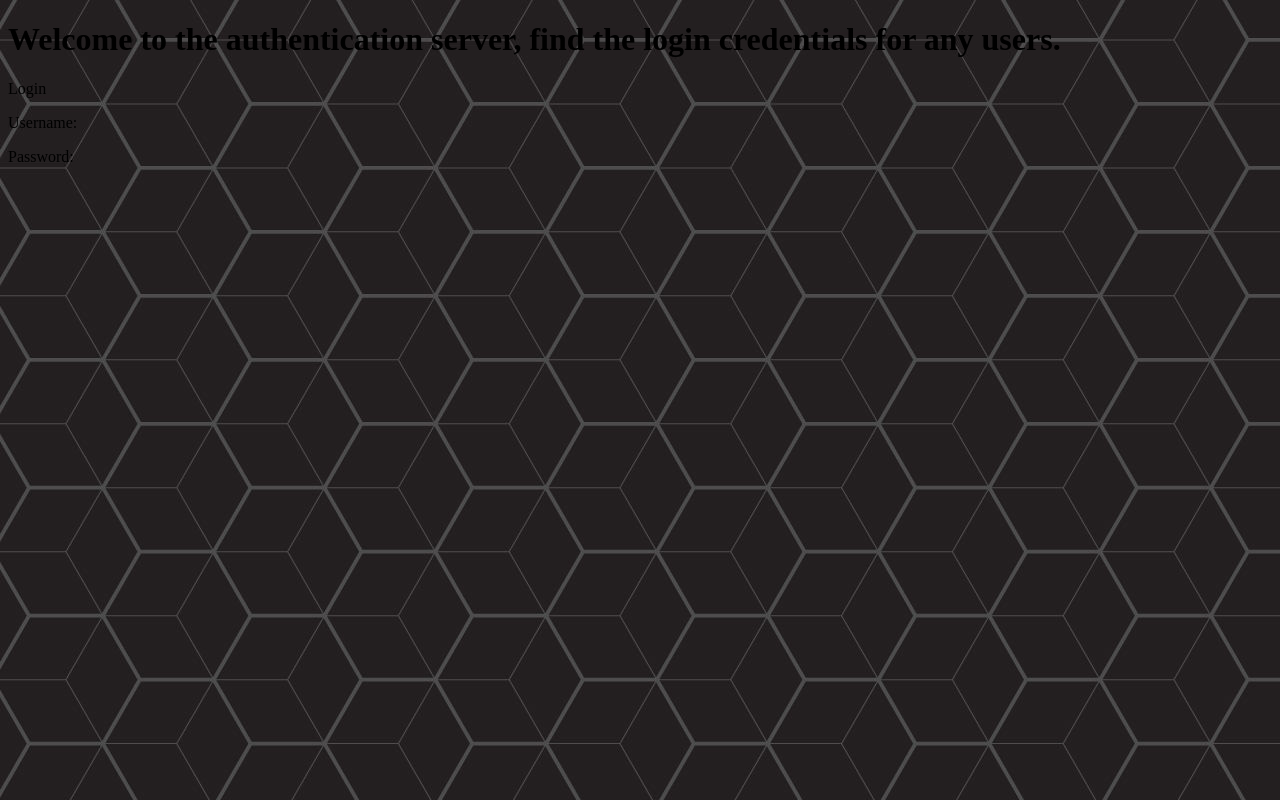
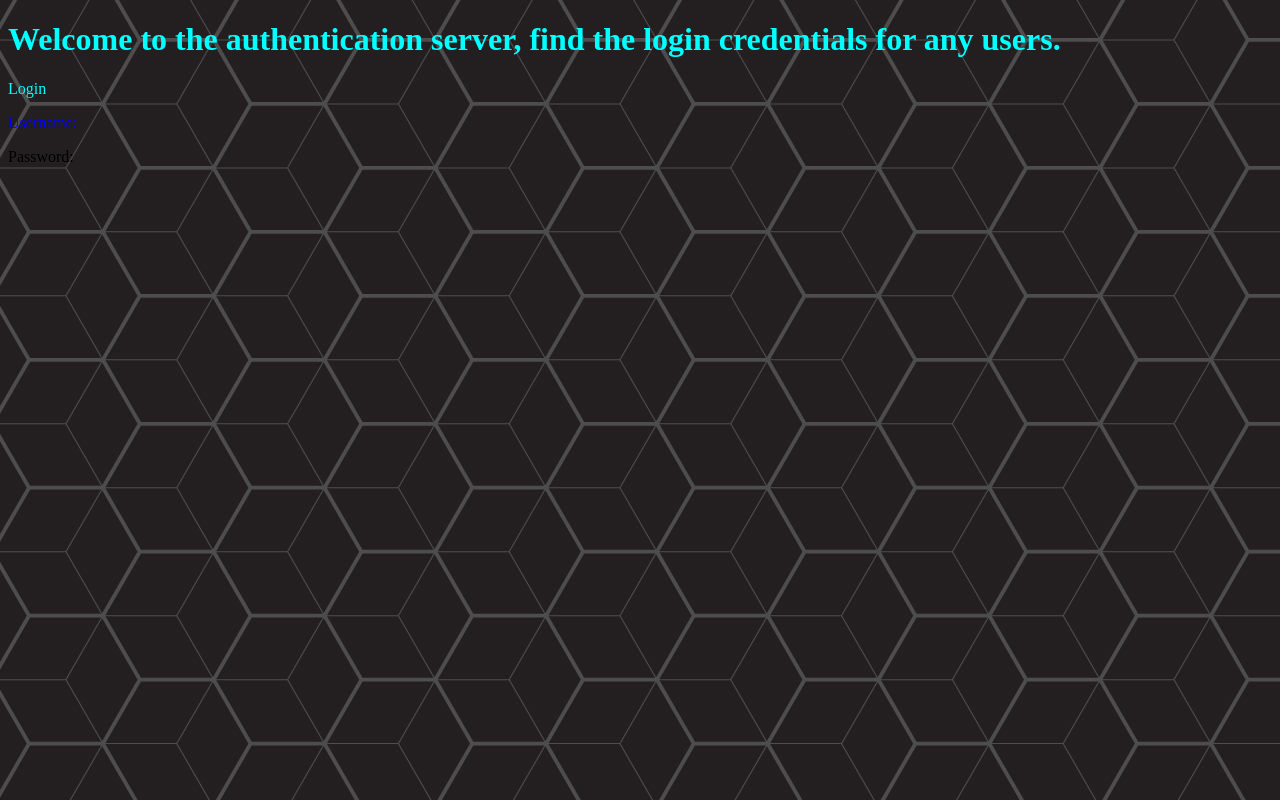
Before and after one commit to thenotchcreeper/thenotchcreeper.github.io, a plain HTML site: page index.html in a window 1280 px wide. Drawn offline with Linux system fonts and the light colour scheme.

Commit message:
Colors
Fixed colors for real

```diff
--- a/index.html
+++ b/index.html
@@ -1,17 +1,18 @@
 <!DOCTYPE html>
     <html>
         <body>
-            <title>Mutualist Banking</title>
+            <title style=color:deepskyblue;>Mutualist Banking</title>
 <style>
 body {
         background-image: url("background.jpg")
 }
 </style>
-    <h1>Welcome to the authentication server, find the login credentials for any users.</h1>
-        <p>Login</p>
+    <h1 style=color:cyan;>Welcome to the authentication server, find the login credentials for any users.</h1>
+        <p style=color:cyan;> Login</p>
         <!-- Removed account bill.gates due to security flaw -->
-        <p>Username:</p>
+        <p style=color:blue;>Username:</p>
 
-        <p>Password:</p>
-</body>
+        <p style=color:blue;></p>Password:</p>
+
+    </body>
 </html>
```
